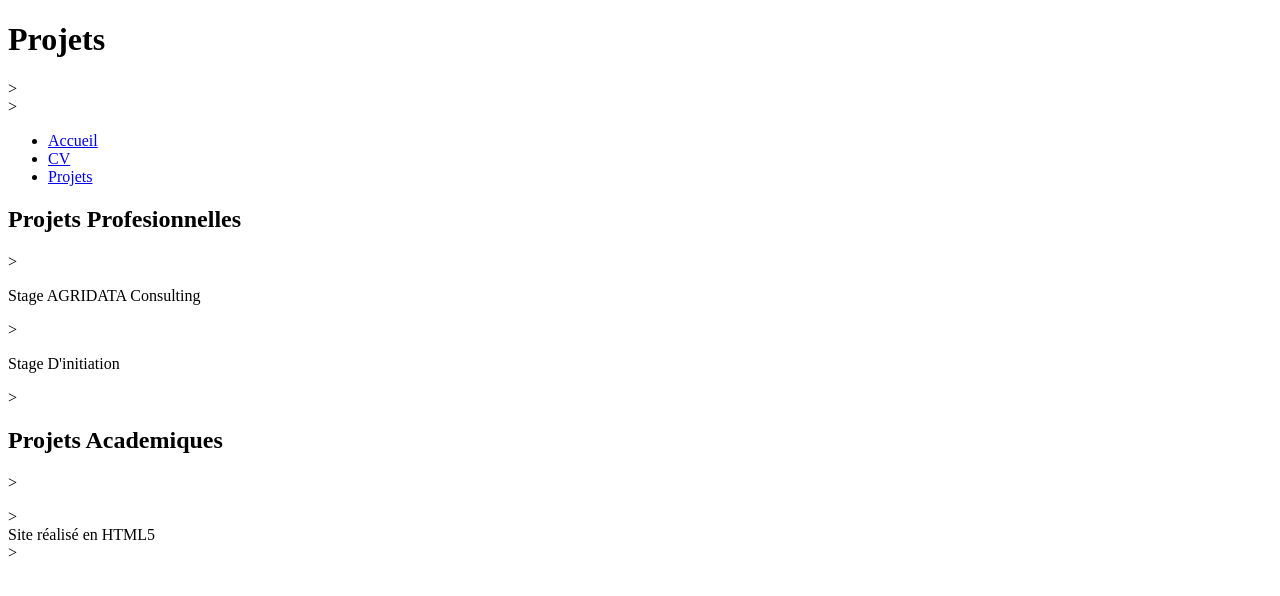
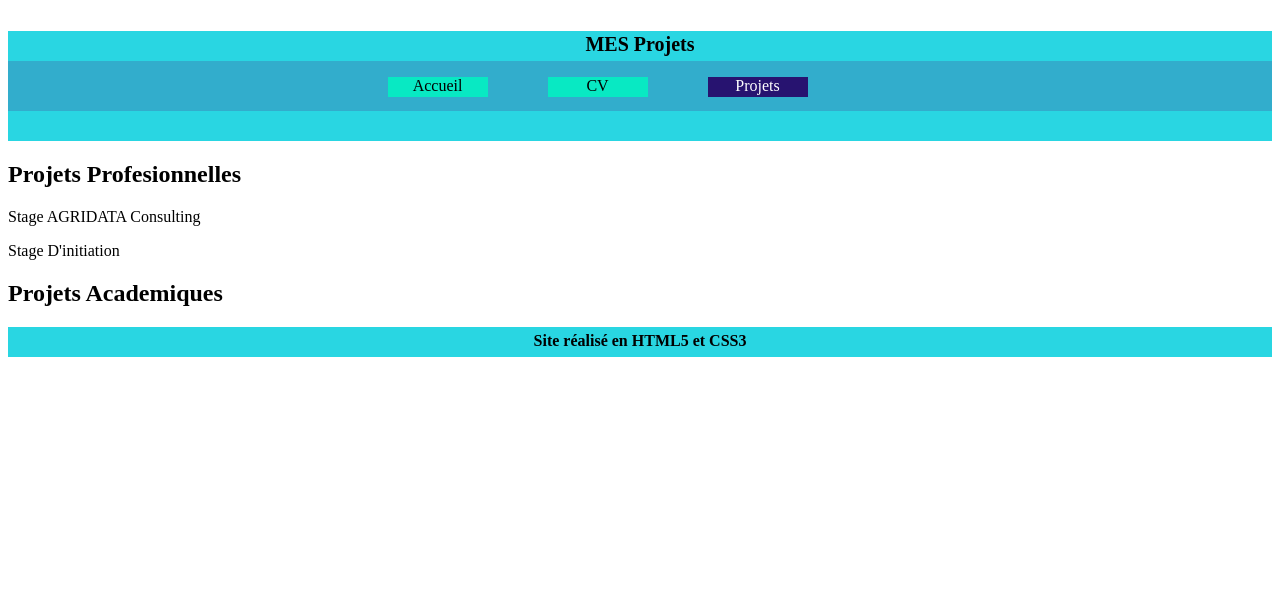
Before and after one commit to zouheirtouil/IDAW, a PHP site: page /projets.html in a window 1280 px wide. Shown: the top 596 px of the page. Run offline with PHP 8.4, Linux system fonts and the light colour scheme.

Commit message:
mises à jours partie css menu currentpage

```diff
--- a/TP1/projets.html
+++ b/TP1/projets.html
@@ -3,30 +3,38 @@
   <head>
     <meta charset="utf-8">
     <title>Mon Site ZT</title>
+    <link rel="stylesheet" href="style2.css">
   </head>
   <body>
         <header>
-          <h1>Projets</h1>>
-    </header>>
+            <h1 id="titre">MES Projets</h1>
+            </header>
 
+        <div id="banner1">
 
+        </div>
         <nav class="menu">
             <ul>
             <li><a href="index.html">Accueil</a></li>
             <li><a href="cv.html">CV</a></li>
-        <li><a href="projets.html">Projets</a></li>
+            <li id="currentpage"><a  href="projets.html">Projets</a></li>
             </ul>
             </nav>
 
+        <div id="banner2">
+
+        </div>
+
         <article>
-        <h2>Projets Profesionnelles</h2>>
-    <p> Stage AGRIDATA Consulting</p>>
-    <p> Stage D'initiation</p>>
+            <h2>Projets Profesionnelles</h2>
+        <p> Stage AGRIDATA Consulting</p>
+        <p> Stage D'initiation</p>
 
-    <h2>Projets Academiques</h2>>
-    <p> </p>>
+        <h2>Projets Academiques</h2>
+        <p> </p>
         </article>
-
-    <footer>Site réalisé en HTML5</footer>>
+        <div id="footer">
+            <p>Site réalisé en HTML5 et CSS3</p>
+        </div>
     </body>
 </html>
--- a/TP1/style.css
+++ b/TP1/style.css
@@ -36,10 +36,7 @@
     background: #0bb5f4;
   }
 
-  .resume .resume_left .resume_profile {
-    width: 100%;
-    height: 280px;
-  }
+  .
 
   .resume .resume_left .resume_profile img {
     width: 100%;
--- a/TP1/style2.css
+++ b/TP1/style2.css
@@ -1,9 +1,9 @@
 
 
 #banner1{
-    display:block;
+    display:flexbox;
     background-color: rgb(41, 214, 226);
-    height: 50px;
+    height: 30px;
     width: 100%;
 }
 
@@ -42,13 +42,50 @@
     color:black
 }
 
-.menu ul li a:hover{
+.menu ul li a:hover, #menu ul li a:focus{
+    text-decoration: underline;
     color:white;
     background-color: #271370;
 }
+
+.menu ul #currentpage a{
+    color:white;
+    background-color: #271370;
+}
+
+
 #banner2{
-    display:block;
+    display:flexbox;
     background-color: rgb(41, 214, 226);
-    height: 50px;
+    height: 30px;
     width: 100%;
 }
+
+#titre{
+    position: relative;
+    font-size: 20px;
+    font-weight: bold;
+    top: 25px;
+    margin:0;
+    text-align: center;
+
+}
+#footer{
+    text-align: center;
+    display: flexbox;
+    background-color: rgb(41, 214, 226) ;
+    height: 30px;
+}
+
+#footer p{
+    color:black;
+    font-weight: bold;
+    position: relative;
+    top: 5px;
+}
+
+.article{
+    display: flexbox;
+    margin:auto;
+    width: 90%;
+}
```
Also changed, not shown: TP1/cv.html (+18 -3 lines), TP1/index.html (+4 -7 lines). Lines whose indentation alone changed are shown as unchanged.
